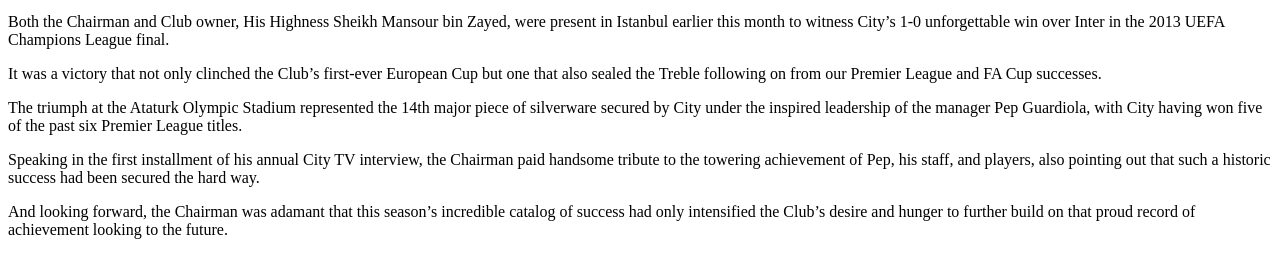
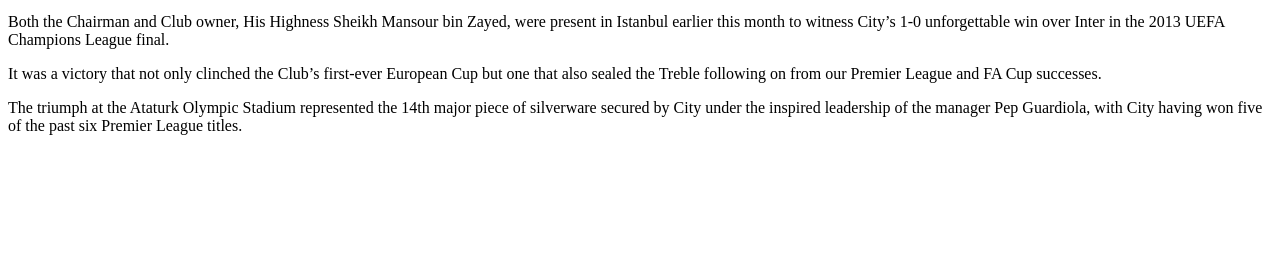
Before and after one commit to hanzahapu/youtube-test-kd, a plain HTML site: page MCFC.html in a window 1280 px wide. Shown: the part 483-760 px from the top of the page. Drawn offline with Linux system fonts and the light colour scheme.

Commit message:
Update MCFC.html

```diff
--- a/MCFC.html
+++ b/MCFC.html
@@ -35,13 +35,7 @@
     piece of silverware secured by City under the inspired leadership of the manager
     Pep Guardiola, with City having won five of the past six Premier League titles.</p>
 
-  <p>Speaking in the first installment of his annual City TV interview, the Chairman
-    paid handsome tribute to the towering achievement of Pep, his staff, and players,
-    also pointing out that such a historic success had been secured the hard way.</p>
 
-  <p>And looking forward, the Chairman was adamant that this season’s incredible
-  catalog of success had only intensified the Club’s desire and hunger to further
-  build on that proud record of achievement looking to the future.</p>
 
 </body>
 </html>
```
